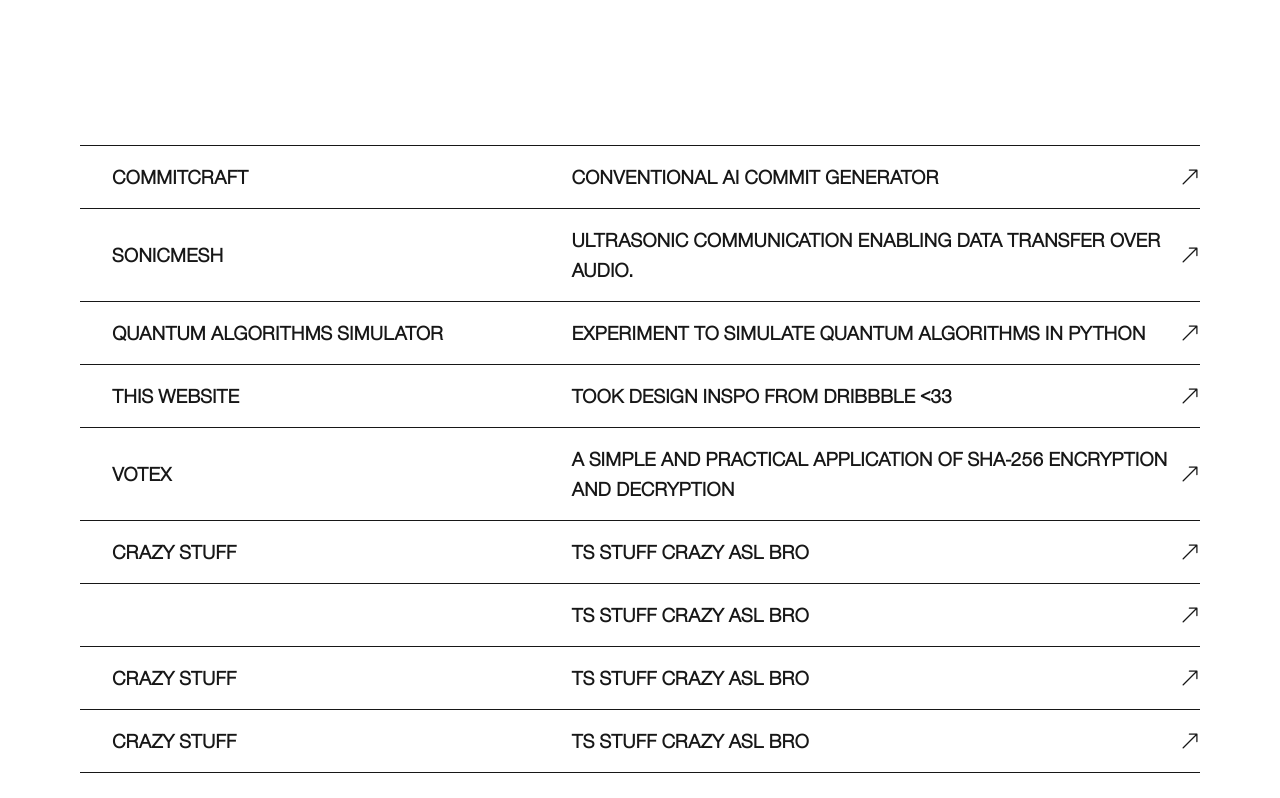
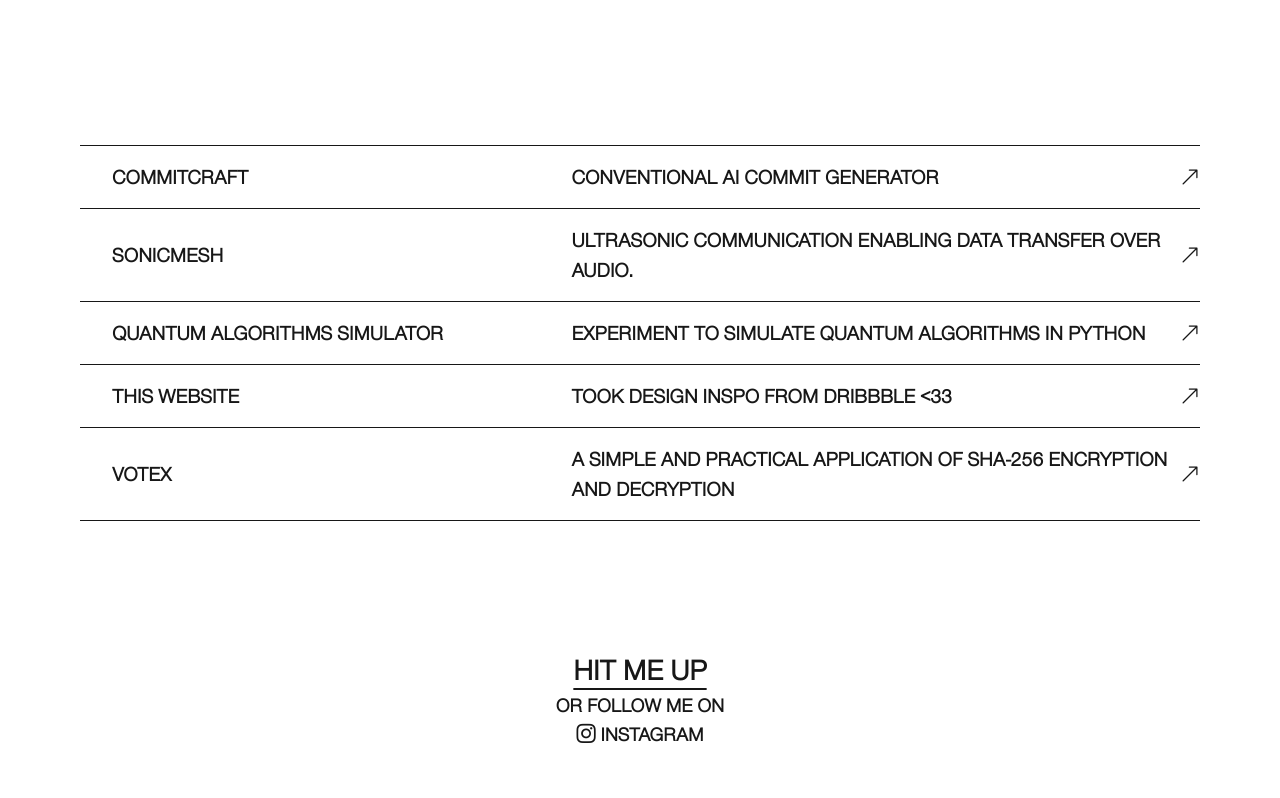
Before and after one commit to SukhdevThukral/sukhdev-thukral, a Next.js app: page / in a window 1280 px wide. Shown: the part 655-1453 px from the top of the page. Built offline with nearby package versions, Linux system fonts and the light colour scheme; a web font is replaced by a local one.

Commit message:
feat: implement custom cursor and update global styles

```diff
--- /dev/null
+++ b/app/components/customCursor.tsx
@@ -0,0 +1,33 @@
+'use client'
+
+import { useEffect, useRef } from "react";
+import gsap from 'gsap';
+
+export default function CustomCursor(){
+    const cursorRef = useRef<HTMLDivElement>(null);
+
+
+    useEffect(() => {
+        const cursor = cursorRef.current;
+
+        gsap.set(cursor, {xPercent: -50, yPercent: -50, scale: 0});
+
+        const xSet = gsap.quickSetter(cursor, "x", "px");
+        const ySet = gsap.quickSetter(cursor, "y", "px");
+
+        const moveCursor = (e:MouseEvent) => {
+            gsap.to(cursor, {scale:1, duration:0.3});
+            xSet(e.clientX);
+            ySet(e.clientY);
+        };
+
+        window.addEventListener('mousemove', moveCursor);
+        return () => {
+            window.removeEventListener('mousemove', moveCursor);
+        };
+    }, []);
+
+    return(
+        <div ref={cursorRef} className="fixed top-0 left-0 w-4 h-4 bg-[#EA3424] rounded-full pointer-events-none z-[9999]"/>
+    );
+}
--- a/app/globals.css
+++ b/app/globals.css
@@ -13,8 +13,13 @@
 }
 
 
-body {
+html, body {
   background: var(--background);
   color: var(--foreground);
   font-family: Arial, Helvetica, sans-serif;
+  cursor: none !important;
 }
+
+a, button, .cursor-pointer, input, textarea{
+  cursor: none !important;
+}
--- a/app/page.tsx
+++ b/app/page.tsx
@@ -2,6 +2,7 @@ import localFont from "next/font/local"
 import ProjectRow from "./components/ProjectRow";
 import "bootstrap-icons/font/bootstrap-icons.css"
 import SmoothScroll from './components/ScrollSmoother';
+import CustomCursor from "./components/customCursor";
 
 const YingHei = localFont({
   src: "MYingHeiPRC.woff2"
@@ -14,6 +15,7 @@ const nimbusSans = localFont({
 export default function Home(){
   return(
     <>
+    <CustomCursor/>
     <SmoothScroll>
       <div className="relative min-h-screen">
         <div className={`flex justify-between items-center absolute top-2 left-3 right-3 text-lg font-bold ${nimbusSans.className}`}>
@@ -63,31 +65,6 @@ export default function Home(){
               shortLine="A SIMPLE AND PRACTICAL APPLICATION OF SHA-256 ENCRYPTION AND DECRYPTION "
               actionIcon={<i className="bi bi-arrow-up-right"></i>}
             />
-            <ProjectRow
-              icon={<i className=""></i>}
-              title="CRAZY STUFF"
-              shortLine="TS STUFF CRAZY ASL BRO"
-              actionIcon={<i className="bi bi-arrow-up-right"></i>}
-            />
-            <ProjectRow
-              icon={<i className=""></i>}
-              title=""
-              shortLine="TS STUFF CRAZY ASL BRO"
-              actionIcon={<i className="bi bi-arrow-up-right"></i>}
-            />
-            <ProjectRow
-              icon={<i className=""></i>}
-              title="CRAZY STUFF"
-              shortLine="TS STUFF CRAZY ASL BRO"
-              actionIcon={<i className="bi bi-arrow-up-right"></i>}
-            />
-            <ProjectRow
-              icon={<i className=""></i>}
-              title="CRAZY STUFF"
-              shortLine="TS STUFF CRAZY ASL BRO"
-              actionIcon={<i className="bi bi-arrow-up-right"></i>}
-            />
-
             <div className="border-t-1 py-4 cusor-pointer"></div>
           </div>
           <div className="py-[3rem] md:py-[4rem] lg:py-[6rem]">
```
